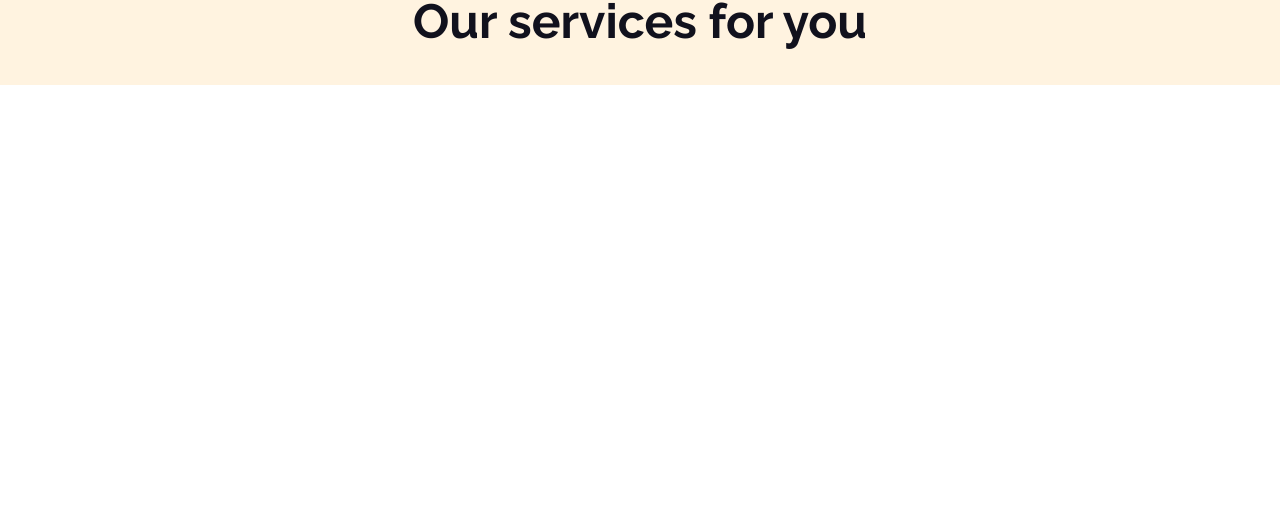
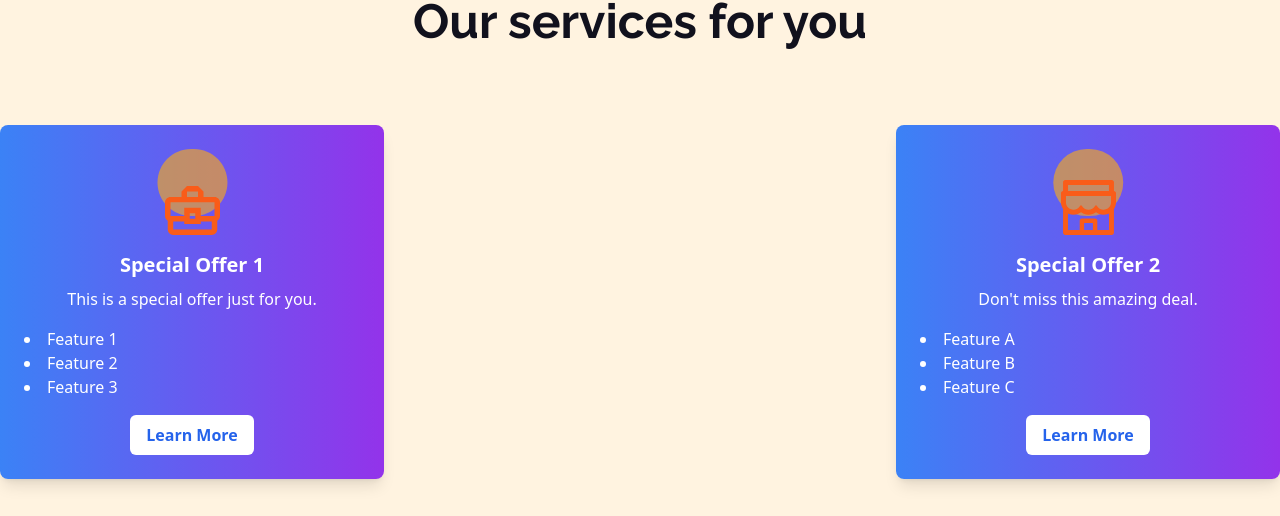
Before and after one commit to mahmudashif/QuriarBox, a React (Vite) app: page / in a window 1280 px wide. Shown: the part 995-1511 px from the top of the page. Before the commit the page ends 1080 px from the top, so only its background shows below. Built offline with nearby package versions, Linux system fonts and the light colour scheme.

Commit message:
feat: card item added

```diff
--- a/src/App.jsx
+++ b/src/App.jsx
@@ -1,5 +1,6 @@
 import React from "react";
 import Navbar from "./Components/layout/Navbar";
+import OfferCard from "./Components/layout/OfferCard";
 import Hero from "./Components/section/Hero";
 import Services from "./Components/section/Services";
 
@@ -9,6 +10,7 @@ const App = () => {
       <Navbar />
       <Hero />
       <Services />
+      <OfferCard />
       {/* <Footer /> */}
     </div>
   );
--- /dev/null
+++ b/src/Components/layout/CardItem.js
@@ -0,0 +1,18 @@
+const cardData = [
+    {
+      id: 1,
+      image: "/public/Offer1.svg",
+      title: "Special Offer 1",
+      description: "This is a special offer just for you.",
+      features: ["Feature 1", "Feature 2", "Feature 3"],
+    },
+    {
+      id: 2,
+      image: "/public/Offer2.svg",
+      title: "Special Offer 2",
+      description: "Don't miss this amazing deal.",
+      features: ["Feature A", "Feature B", "Feature C"],
+    },
+  ];
+
+  export default cardData;
--- a/src/Components/layout/OfferCard.jsx
+++ b/src/Components/layout/OfferCard.jsx
@@ -0,0 +1,33 @@
+import React from "react";
+import cardData from "./CardItem.js";
+
+const OfferCard = () => {
+  return (
+    <div className="bg-BackgroundColor pb-10 pt-10">
+      <div className="max-w-max-width mx-auto flex justify-between">
+        {cardData.map((card) => (
+          <div
+            key={card.id}
+            className="bg-gradient-to-r from-blue-500 to-purple-600 text-white p-6 w-[30%] rounded-lg shadow-lg"
+          >
+            <img src={card.image} alt={card.title} className="mx-auto" />
+            <h2 className="text-xl font-bold text-center mt-4">{card.title}</h2>
+            <p className="text-center mt-2">{card.description}</p>
+            <ul className="mt-4 list-disc list-inside text-red-400">
+              {card.features.map((feature, index) => (
+                <li key={index} className="text-white">
+                  {feature}
+                </li>
+              ))}
+            </ul>
+            <button className="mt-4 bg-white text-blue-600 px-4 py-2 rounded-md font-semibold block mx-auto hover:bg-gray-200">
+              Learn More
+            </button>
+          </div>
+        ))}
+      </div>
+    </div>
+  );
+};
+
+export default OfferCard;
--- a/src/Components/section/Services.jsx
+++ b/src/Components/section/Services.jsx
@@ -13,7 +13,7 @@ const Services = () => {
             Our services for you
           </h3>
         </div>
-        <div>{/* <OfferCard /> */}</div>
+        {/* <div><OfferCard /></div> */}
       </div>
     </div>
   );
```
